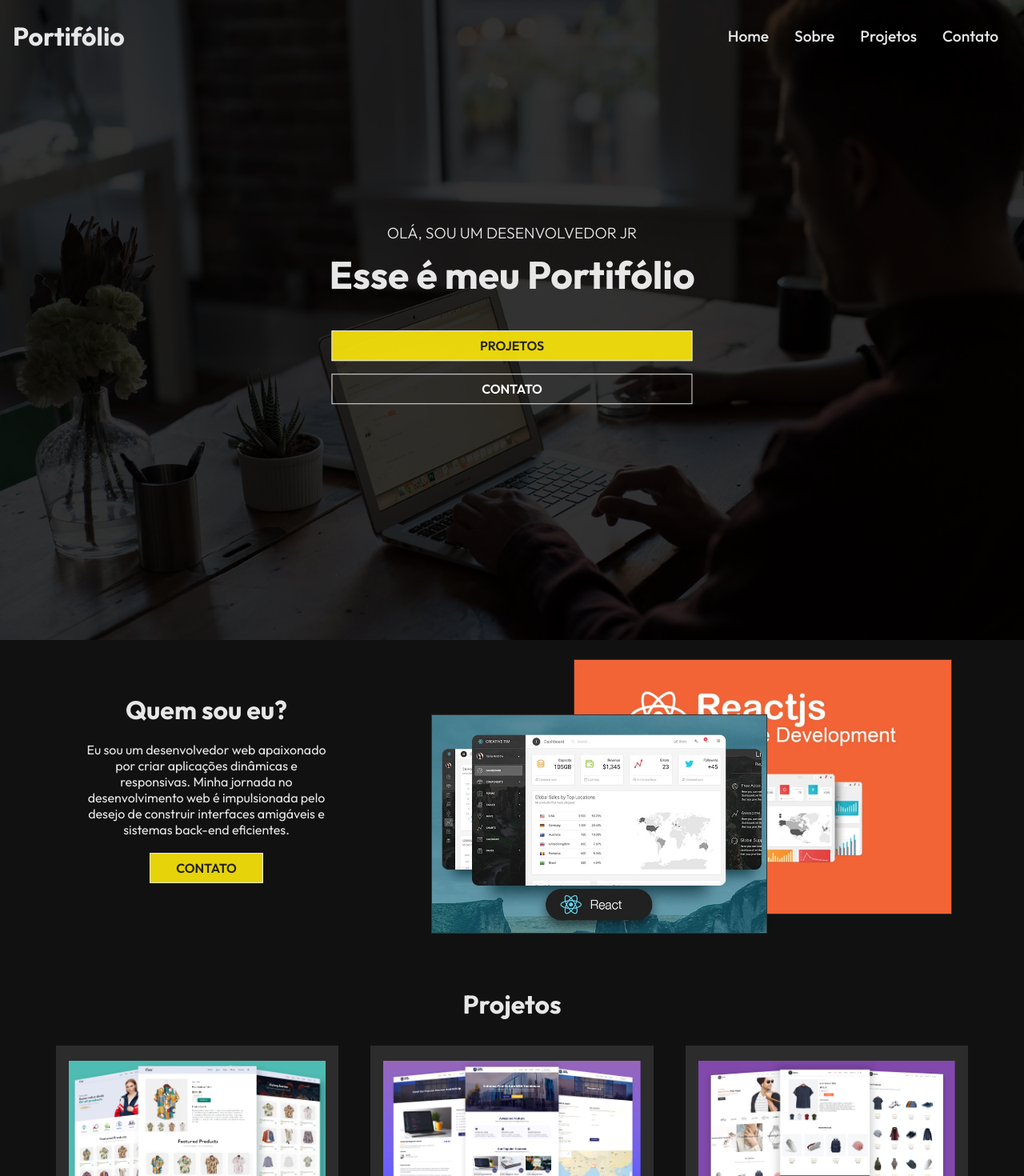
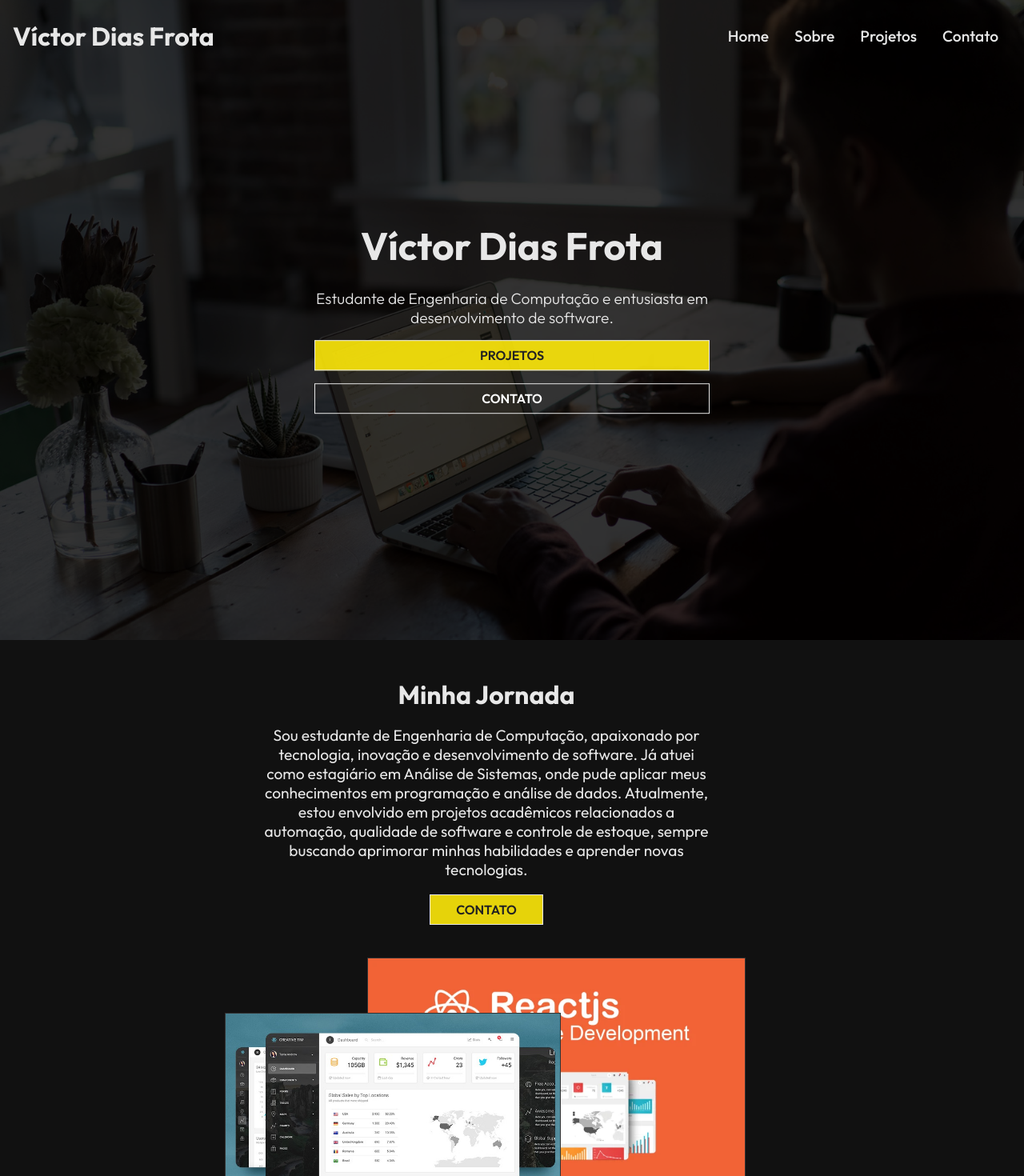
Before and after one commit to viitus/Portifolio, a React (Create React App) app: page / in a window 1280 px wide. Shown: the top 1470 px of the page at 80% size. Built offline with nearby package versions, Linux system fonts and the light colour scheme.

Commit message:
deploy on github pages

```diff
--- a/src/components/AboutContent.js
+++ b/src/components/AboutContent.js
@@ -7,8 +7,8 @@ const AboutContent = () => {
   return (
     <div className="about">
         <div className="left">
-            <h1>Quem sou eu?</h1>
-            <p>Eu sou um desenvolvedor web apaixonado por criar aplicações dinâmicas e responsivas. Minha jornada no desenvolvimento web é impulsionada pelo desejo de construir interfaces amigáveis e sistemas back-end eficientes.</p>
+            <h1>Minha Jornada</h1>
+            <p>Sou estudante de Engenharia de Computação, apaixonado por tecnologia, inovação e desenvolvimento de software. Já atuei como estagiário em Análise de Sistemas, onde pude aplicar meus conhecimentos em programação e análise de dados. Atualmente, estou envolvido em projetos acadêmicos relacionados a automação, qualidade de software e controle de estoque, sempre buscando aprimorar minhas habilidades e aprender novas tecnologias.</p>
             <Link to="/contact"><button className="btn">Contato</button></Link>
         </div>
 
--- a/src/components/AboutContentStyles.css
+++ b/src/components/AboutContentStyles.css
@@ -6,13 +6,14 @@
     height: 100%;
     display: flex;
     padding-right: 5%;
+    padding-top: 2rem;
 }
 
 .about .left{
     padding: 1rem;
     text-align: center;
     margin: auto;
-    max-width: 350px;
+    max-width: 600px;
 }
 
 .about .btn{
@@ -22,6 +23,7 @@
 
 .about .left p{
     margin: 1.2rem 0;
+    font-size: 1.2rem;
 }
 
 .about .right{
--- a/src/components/Footer.js
+++ b/src/components/Footer.js
@@ -19,12 +19,18 @@ const Footer = () => {
             </div>
 
             <div className="footer-right">
-                <h4>Sobre mim</h4>
-                <p>Desenvolvedor apaixonado por tecnologia, sempre buscando aprender e criar soluções criativas. Este é meu espaço para compartilhar projetos e ideias.</p>
+                <h4>Obrigado pela visita!</h4>
+                <p>Este site é um espaço onde compartilho um pouco sobre minha trajetória, projetos e interesses. Sinta-se à vontade para explorar e entrar em contato.</p>
                 <div className="social">
-                    <FaGithub size={30} style={{color: "#fff", marginRight: "2rem"}}/>
-                    <FaLinkedin size={30} style={{color: "#fff", marginRight: "2rem"}}/>
-                    <FaInstagram size={30} style={{color: "#fff", marginRight: "2rem"}}/>
+                    <a href="https://github.com/viitus" target="_blank" rel="noopener noreferrer">
+                        <FaGithub size={30} style={{color: "#fff", marginRight: "2rem"}}/>
+                    </a>
+                    <a href="https://www.linkedin.com/in/victordiasfrota/" target="_blank" rel="noopener noreferrer">
+                        <FaLinkedin size={30} style={{color: "#fff", marginRight: "2rem"}}/>
+                    </a>
+                    <a href="https://www.instagram.com/8_plagues/" target="_blank" rel="noopener noreferrer">
+                        <FaInstagram size={30} style={{color: "#fff", marginRight: "2rem"}}/>
+                    </a>
                 </div>
             </div>
         </div>
--- a/src/components/Form.js
+++ b/src/components/Form.js
@@ -6,11 +6,11 @@ const Form = () => {
       <form>
         <label>Seu Nome:</label>
         <input type="text" placeholder="Nome" />
-        <label>Email</label>
+        <label>Seu Email:</label>
         <input type="email" placeholder="Email" />
-        <label>Assunto</label>
+        <label>Assunto:</label>
         <input type="text" placeholder="Assunto" />
-        <label>Messagem</label>
+        <label>Messagem:</label>
         <textarea rows="6" placeholder="Escreva sua mensagem aqui"></textarea>
         <button className="btn">Enviar</button>
       </form>
--- a/src/components/HeroImg.js
+++ b/src/components/HeroImg.js
@@ -10,11 +10,12 @@ const HeroImg = () => {
             <img className="intro-img" src={IntroImg} alt="IntroImg" />
         </div>
         <div className="content">
-            <p>Olá, sou um desenvolvedor jr</p>
-            <h1>Esse é meu Portifólio</h1>
+            <h1>Víctor Dias Frota</h1>
+            <p>Estudante de Engenharia de Computação e entusiasta em desenvolvimento de software.</p>
+
             <div>
-                <Link to="/projects" className="btn">Projetos</Link>
-                <Link to="/contact" className="btn btn-light">Contato</Link>
+              <Link to="/projects" className="btn">Projetos</Link>
+              <Link to="/contact" className="btn btn-light">Contato</Link>
             </div>
         </div>
     </div>
--- a/src/components/HeroImgStyles.css
+++ b/src/components/HeroImgStyles.css
@@ -33,6 +33,7 @@
     top: 50%;
     left: 50%;
     text-align: center;
+    max-width: 500px;
 }
 
 .hero .content h1{
@@ -43,7 +44,6 @@
 .hero .content p{
     font-size: 1.2rem;
     font-weight: 300;
-    text-transform: uppercase;
 }
 
 .content .btn {
--- a/src/components/NavBar.js
+++ b/src/components/NavBar.js
@@ -22,7 +22,7 @@ const NavBar = () => {
   return (
     <div className={color ? "header header-bg" : "header"}>
         <Link to="/">
-            <h1>Portifólio</h1>
+            <h1>Víctor Dias Frota</h1>
         </Link>
         <ul className={click ? "nav-menu active" : "nav-menu"}>
             <li><Link to="/">Home</Link></li>
--- a/src/routes/about.js
+++ b/src/routes/about.js
@@ -8,7 +8,7 @@ const about = () => {
   return (
     <div>
       <NavBar />
-      <HeroImg2 heading="Sobre." text="I am a passionate web developer" />
+      <HeroImg2 heading="Sobre Mim" text="Conheça um pouco da minha trajetória e interesses." />
       <AboutContent />
       <Footer />
     </div>
--- a/src/routes/contact.js
+++ b/src/routes/contact.js
@@ -8,7 +8,7 @@ const contact = () => {
   return (
     <div>
       <NavBar />
-      <HeroImg2 heading="CONTATO." text="meus contaros"/>
+      <HeroImg2 heading="Entre em Contato" text="Fique à vontade para enviar uma mensagem ou se conectar comigo pelas redes sociais."/>
       <Form />
       <Footer />
     </div>
--- a/src/routes/projects.js
+++ b/src/routes/projects.js
@@ -8,7 +8,7 @@ const Projects = () => {
   return (
     <div>
       <NavBar/>
-      <HeroImg2  heading="Projetos" text="esses são alguns dos meus projetos mais recentes"/>
+      <HeroImg2  heading="Meus Projetos" text="Aqui estão alguns dos trabalhos e iniciativas que desenvolvi ao longo da minha trajetória."/>
       <Work/>
       <Footer/>
     </div>
```
Also changed, not shown: package.json (+7 -2 lines), 1 other file (tests, documents, lock files or other folders).
